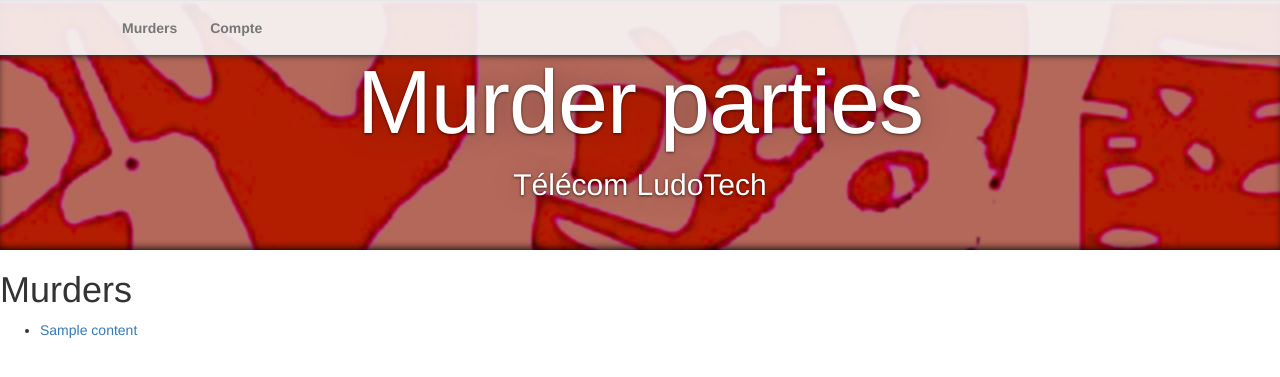
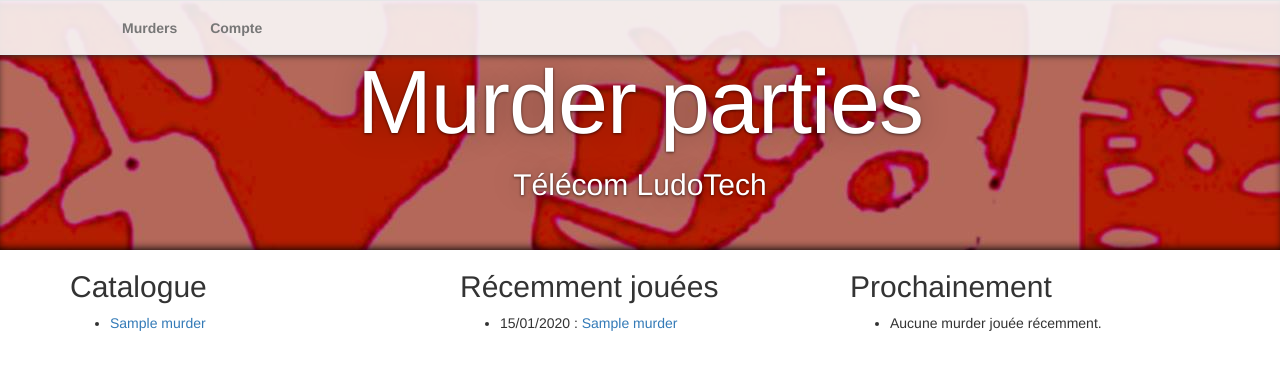
Before and after one commit to Shaac/murders, a Django app: template templates/homepage.html in a window 1280 px wide. Shown: the top 377 px of the page. Run offline with Django 3.2, Linux system fonts and the light colour scheme; the template is opened without the code that fills it: most values are stand-ins (such as "Sample title", 1, 10 or a date in 2020); some libraries are stand-ins or nearby versions.

Commit message:
Better home page

```diff
--- a/templates/homepage.html
+++ b/templates/homepage.html
@@ -3,13 +3,45 @@
 {% block title %}Murders{% endblock %}
 
 {% block content %}
-<h1>Murders</h1>
+<div class="container">
+    <div class="row">
+        <div class="col-lg-4">
+            <h2>Catalogue</h2>
 
-<ul>{% for content in murders %}
-    <li><a href="{% url 'catalog.views.murder' content.pk content.name|slugify %}">
-        {{ content.name }}</a></li>
-    {% empty %}
-    <li>Vide</li>
-    {% endfor %}
-</ul>
+            <ul>{% for m in murders %}
+                <li><a href=
+                    "{% url 'catalog.views.murder' m.pk m.name|slugify %}">
+                    {{ m.name }}</a></li>
+
+                {% empty %}
+                <li>Aucune murder.</li>
+                {% endfor %}
+            </ul>
+        </div>
+        <div class="col-lg-4">
+            <h2>Récemment jouées</h2>
+
+            <ul>{% for i in recent %}
+                <li>{{ i.date|date:"d/m/Y" }} : <a href=
+                    "{% url 'catalog.views.murder' i.murder.pk i.murder.name|slugify %}">
+                    {{ i.murder.name }}</a></li>
+                {% empty %}
+                <li>Aucune murder jouée récemment.</li>
+            {% endfor %}
+            </ul>
+        </div>
+        <div class="col-lg-4">
+            <h2>Prochainement</h2>
+
+            <ul>{% for i in next %}
+                <li>{{ i.date|date:"d/m/Y" }} : <a href=
+                    "{% url 'catalog.views.murder' i.murder.pk i.murder.name|slugify %}">
+                    {{ i.murder.name }}</a></li>
+                {% empty %}
+                <li>Aucune murder jouée récemment.</li>
+            {% endfor %}
+            </ul>
+       </div>
+    </div>
+</div>
 {% endblock %}
```
Also changed, not shown: catalog/views.py (+14 -3 lines).
